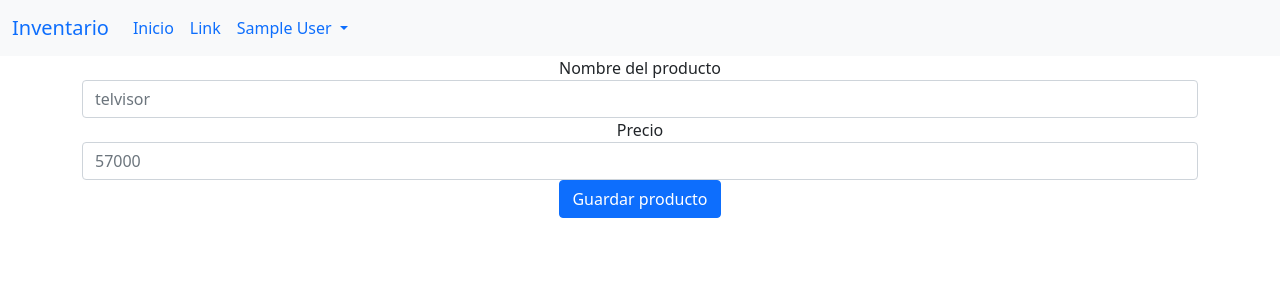
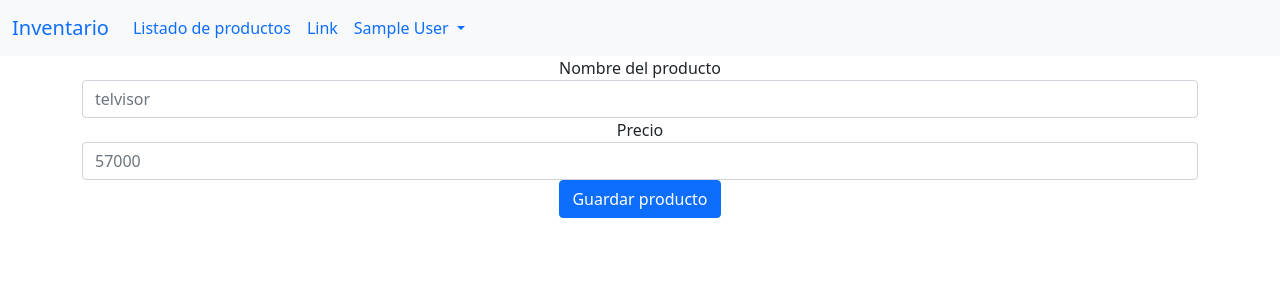
Before and after one commit to walkeriorus/flask-login, a Flask app: page /crearProducto in a window 1280 px wide. Shown: the top 300 px of the page. Run offline with Flask 2, Linux system fonts and the light colour scheme; the visitor is signed in with stand-in values (Sample User, id 1); data that the repository does not hold is empty.

Commit message:
Modificado el documento header.html para trabajar con la nueva vista agregarAlCarrito

```diff
--- a/templates/header.html
+++ b/templates/header.html
@@ -7,7 +7,7 @@
       <div class="collapse navbar-collapse" id="navbarSupportedContent">
         <ul class="navbar-nav me-auto mb-2 mb-lg-0">
           <li class="nav-item">
-            <a class="nav-link active" aria-current="page" href="{{url_for('mostrarUsuarios')}}">Inicio</a>
+            <a class="nav-link active" aria-current="page" href="{{url_for('verProductos')}}">Listado de productos</a>
           </li>
           <li class="nav-item">
             <a class="nav-link" href="#">Link</a>
@@ -20,8 +20,7 @@
               {{current_user.name}}
             </a>
             <ul class="dropdown-menu">
-              <li><a class="dropdown-item" href="{{url_for('verProductos')}}">Ver Productos</a></li>
-              <li><a class="dropdown-item" href="{{url_for('crearProducto')}}">Crear Producto</a></li>
+              <li><a class="dropdown-item" href="{{url_for('verCarrito',user_id=current_user.id)}}">Ver Carrito</a></li>
               <li><hr class="dropdown-divider"></li>
               <li><a class="dropdown-item" href="{{url_for('logout')}}">Salir</a></li>
             </ul>
```
